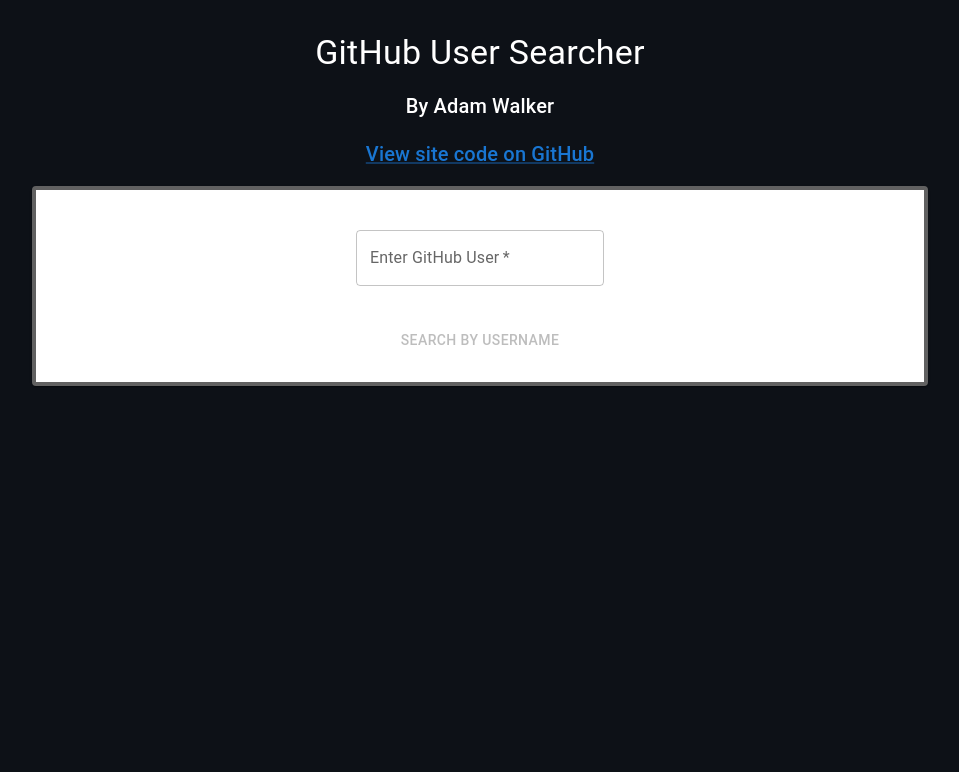
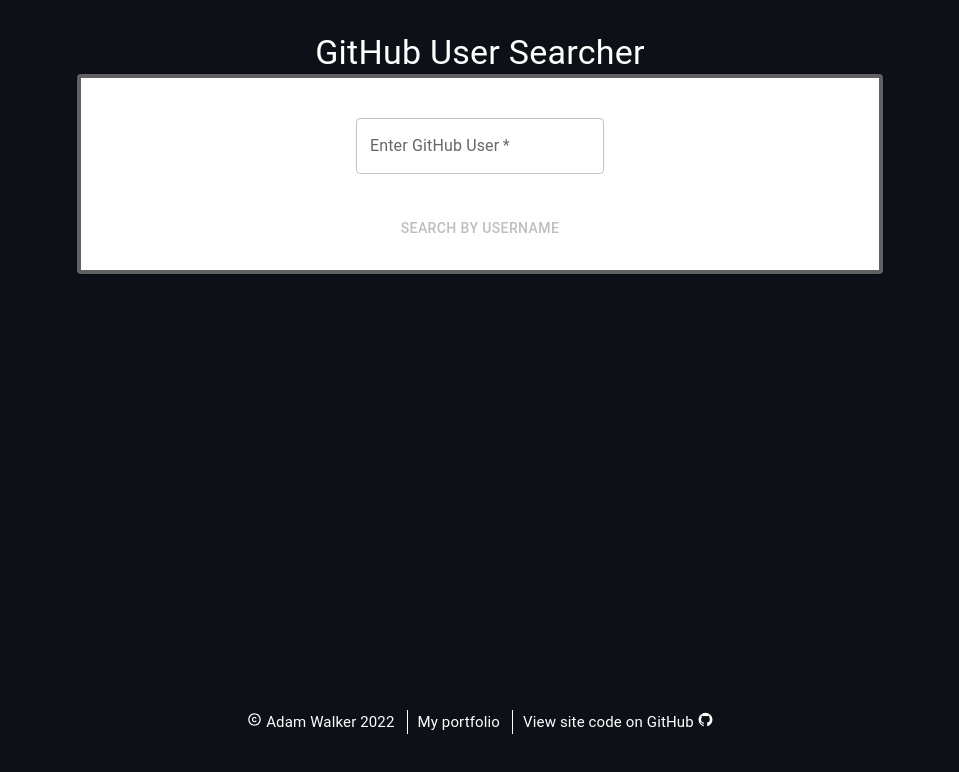
Before and after one commit to Nootuff/github-searcher, a React (Create React App) app: page / in a window 1280 px wide. Shown: the top 772 px of the page, without its empty margins (160-1119 px from the left). Built offline with nearby package versions, Linux system fonts and the light colour scheme.

Commit message:
Footer component added.

```diff
--- a/package.json
+++ b/package.json
@@ -5,6 +5,7 @@
   "dependencies": {
     "@emotion/react": "^11.9.0",
     "@emotion/styled": "^11.8.1",
+    "@mui/icons-material": "^5.8.0",
     "@mui/material": "^5.7.0",
     "@testing-library/jest-dom": "^5.16.4",
     "@testing-library/react": "^13.2.0",
--- /dev/null
+++ b/src/components/Footer.js
@@ -0,0 +1,32 @@
+import Box from '@mui/material/Box';
+import Typography from '@mui/material/Typography';
+import GitHubIcon from '@mui/icons-material/GitHub';
+import CopyrightIcon from '@mui/icons-material/Copyright';
+import Link from '@mui/material/Link';
+import '../styles/Footer.css';
+
+function Footer() {
+  return (
+    <Box className="Footer" >
+      <nav id="footerNav">
+        <table id="footerTable">
+          <tbody>
+            <tr>
+              <td className="Footer-item">
+                <Typography className="Footer-text " color="white" > <CopyrightIcon fontSize="inherit" /> Adam Walker 2022</Typography>
+              </td>
+              <td className="Footer-item">
+                <Typography className="Footer-text "><Link href="https://adamwalker.live/" underline="hover" color="white"  rel="noopener" target="_blank">My portfolio</Link></Typography>
+              </td>
+              <td className="Footer-item">
+                <Typography className="Footer-text "><Link href="https://github.com/Nootuff/github-searcher" underline="hover"  rel="noopener" color="white" target="_blank">View site code on GitHub <GitHubIcon fontSize="inherit" /></Link></Typography>
+              </td>
+            </tr>
+          </tbody>
+        </table>
+      </nav>
+    </Box>
+  )
+}
+
+export default Footer;
--- a/src/components/Searcher.js
+++ b/src/components/Searcher.js
@@ -2,27 +2,28 @@
 import SearchForm from "./SearchForm";
 import Loading from "./Loading";
 import ResultField from "./ResultField";
+import Footer from "./Footer";
 import useSearch from "../hooks/useSearch";
 import useInputState from "../hooks/useInputState";
 import '../styles/Searcher.css';
 import Typography from '@mui/material/Typography';
 import Link from '@mui/material/Link';
 import Box from '@mui/material/Box';
+import Container from '@mui/material/Container';
 
 function Searcher() {
   const [values, handleChange] = useInputState();
   const [user, repos, searched, searchTerm, loading, handleSubmit] = useSearch();
 
   return (
+    <Container>
       <Box
         id="Searcher"
       >
         <section id="Searcher-header">
           <Typography variant="h4" sx={{ mt: 4 }} >GitHub User Searcher</Typography>
-        <Typography variant="h6" sx={{ my: 2 }} > By Adam Walker </Typography>
-        <Typography variant="h6" sx={{ mb: 2 }} >
-          <Link href="https://github.com/Nootuff/github-searcher" target="_blank" rel="noopener">View site code on GitHub</Link>
-        </Typography>
+
+
         </section>
 
         <SearchForm
@@ -42,6 +43,8 @@
         }
 
       </Box>
+      <Footer />
+    </Container>
   )
 }
 
--- /dev/null
+++ b/src/styles/Footer.css
@@ -0,0 +1,33 @@
+.Footer {
+  height: 100px;
+  display: flex;
+  justify-content: center;
+  align-items: center;
+
+}
+
+.Footer-text {
+  font-size: 13px!important;
+}
+
+.Footer-item:not(:first-child) {
+  border-left: 1px solid white;
+}
+
+nav table {
+  margin: auto;
+}
+
+nav td {
+  color: var(--white-color);
+  padding-left: 10px;
+  padding-right: 10px;
+}
+
+
+@media only screen and (min-width: 768px) {
+  /* For desktop: */
+  .Footer-text  {
+    font-size: 15px!important;
+  }
+}
--- a/src/styles/ResultCard.css
+++ b/src/styles/ResultCard.css
@@ -1,5 +1,5 @@
 #Result-card {
-  margin: 17px auto;
+  margin: 17px auto 50px;
   width: 50%;
   color: var(--github-grey)
 }
--- a/src/styles/Searcher.css
+++ b/src/styles/Searcher.css
@@ -1,6 +1,7 @@
 #Searcher{
   width: 70%;
   margin: auto;
+  min-height: 80vh;
 }
 
 #Searcher-header{
```
Also changed, not shown: src/components/SearchForm.js (+5 -5 lines), Planning-notes.txt, 1 other file (tests, documents, lock files or other folders). Lines whose indentation alone changed are shown as unchanged.
